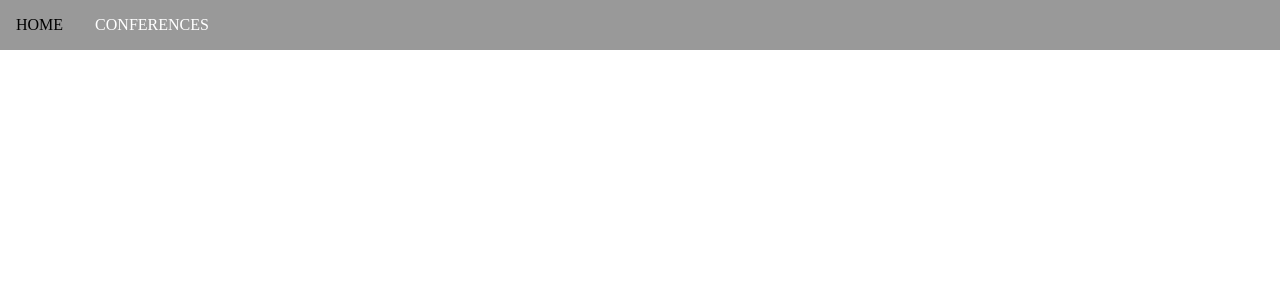
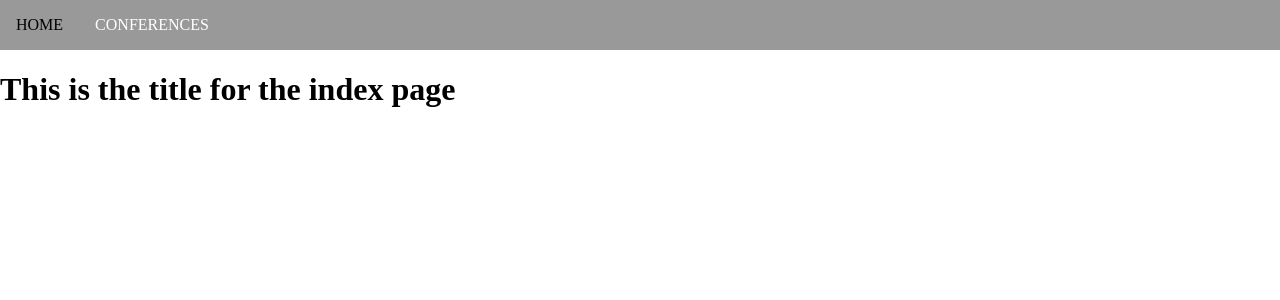
Before and after one commit to victorldleon/decap-jekyll-template, a Jekyll site: the page built from index.md, in a window 1280 px wide. Shown: the top 300 px of the page. Built offline with Jekyll 4.4.1, drawn with Linux system fonts in a browser that asks for light colours; a script that is not in the unit is left out.

Commit message:
Update Pages “index”

```diff
--- a/index.md
+++ b/index.md
@@ -1,4 +1,5 @@
 ---
+title: This is the title for the index page
 layout: default
 ---
 
```
